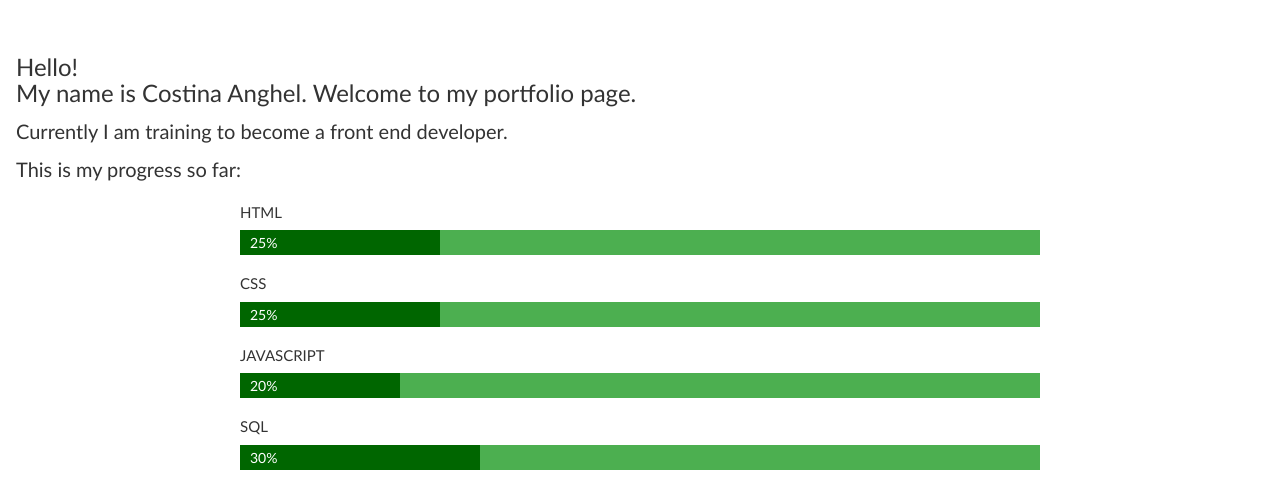
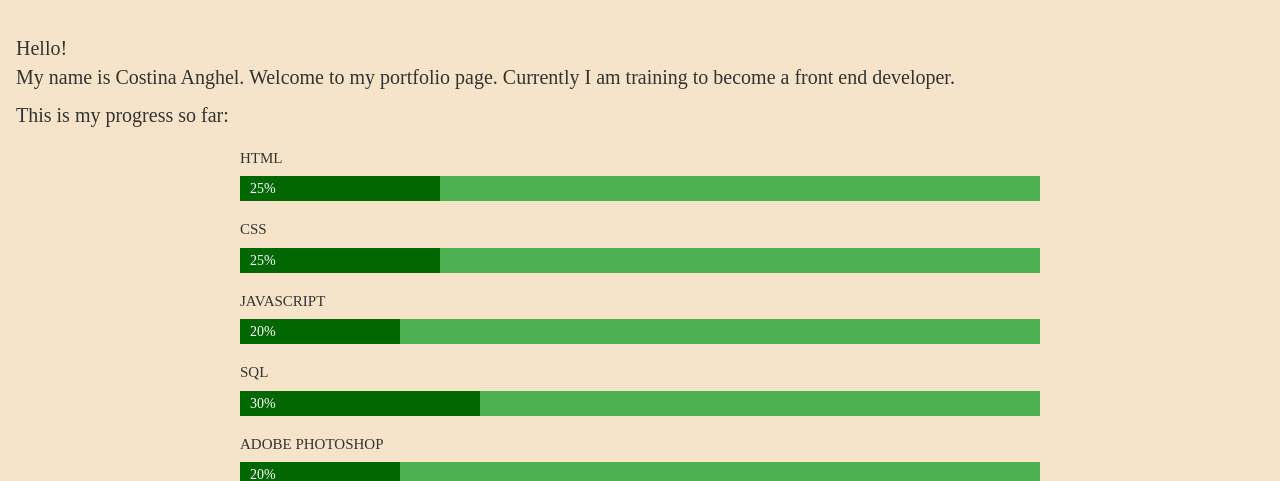
Before and after one commit to Cosang/portfolio, a plain HTML site: page index.html in a window 1280 px wide. Shown: the part 323-804 px from the top of the page. Drawn offline with nearby package versions, Linux system fonts and the light colour scheme.

Commit message:
Update index.html

```diff
--- a/index.html
+++ b/index.html
@@ -9,8 +9,8 @@
 <style>
 body {
   margin: 0;
-  font-size: 28px;
-  font-family: Arial, Helvetica, sans-serif;
+  background-color: #f5e4c9;
+
 }
 
 .responsive {
@@ -48,7 +48,7 @@ max-height:219px;
 .content {
   padding: 16px;
   font-size: 20px;
-  font-family: calibri;
+  font-family: comic-sans;
 }
 
 
@@ -174,8 +174,8 @@ max-height:219px;
 
 
 <div class="content">
-  <h3>Hello! <br>  My name is Costina Anghel. Welcome to my portfolio page.</h3>
-  <p> Currently I am training to become a front end developer. </p>
+  <p>Hello! <br>  My name is Costina Anghel. Welcome to my portfolio page.
+  Currently I am training to become a front end developer. </p>
 
   <p>This is my progress so far:</p>
 
```
